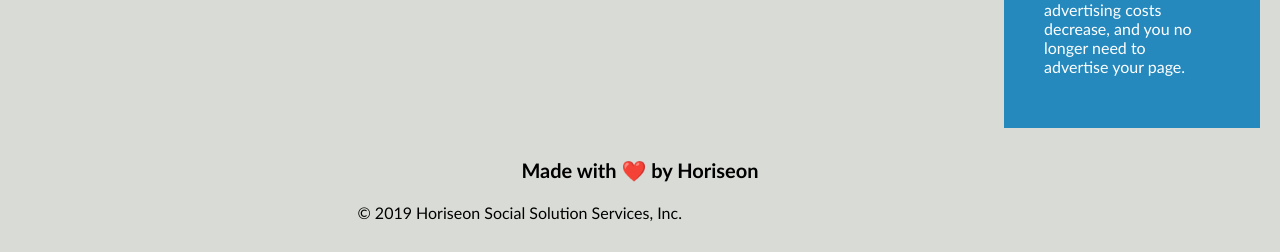
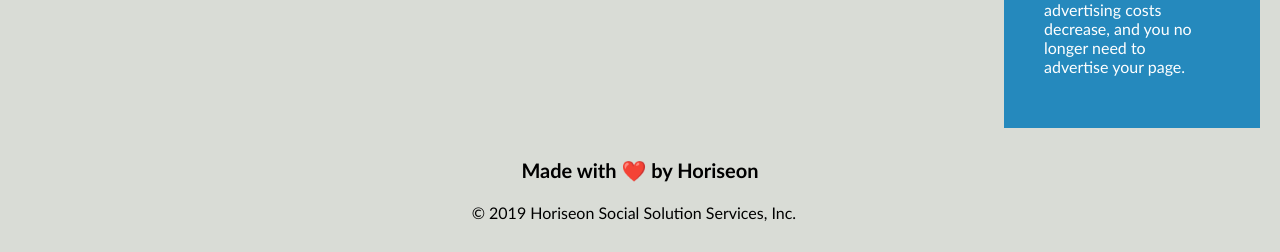
Before and after one commit to Pops08/Horiseon-Refactor, a plain HTML site: page index.html in a window 1280 px wide. Shown: the part 1867-2119 px from the top of the page. Drawn offline with Linux system fonts and the light colour scheme.

Commit message:
Readme, html,css,updates

```diff
--- a/assets/css/style.css
+++ b/assets/css/style.css
@@ -68,7 +68,6 @@ h3 {
 
 /*----------Hero CSS----------*/
 
-
 .hero {
     height: 800px;
     width: 100%;
@@ -125,7 +124,6 @@ h3 {
 
 /*----------Aside CSS----------*/
 
-
 .benefits {
     margin-right: 20px;
     padding: 20px;
@@ -160,3 +158,7 @@ h3 {
 .footer h2 {
     font-size: 20px;
 }
+
+#footercopyright {
+    margin-left: 11%;
+}
--- a/index.html
+++ b/index.html
@@ -86,7 +86,7 @@
 
     <footer class="footer">
         <h2>Made with ❤️️ by Horiseon</h2>
-        <p>
+        <p id="footercopyright">
             &copy; 2019 Horiseon Social Solution Services, Inc.
         </p>
     </footer>
```
Also changed, not shown: 1 other file.
